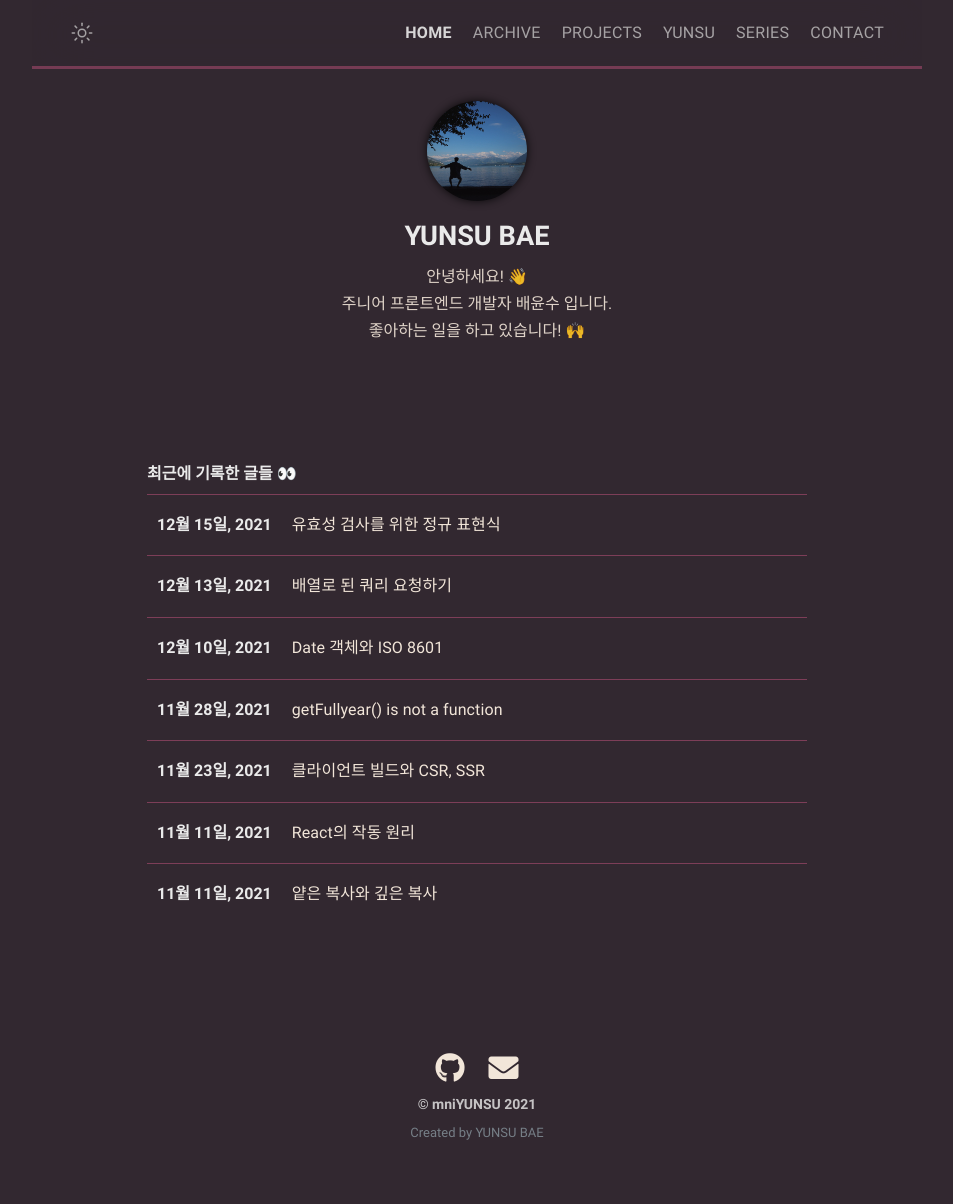
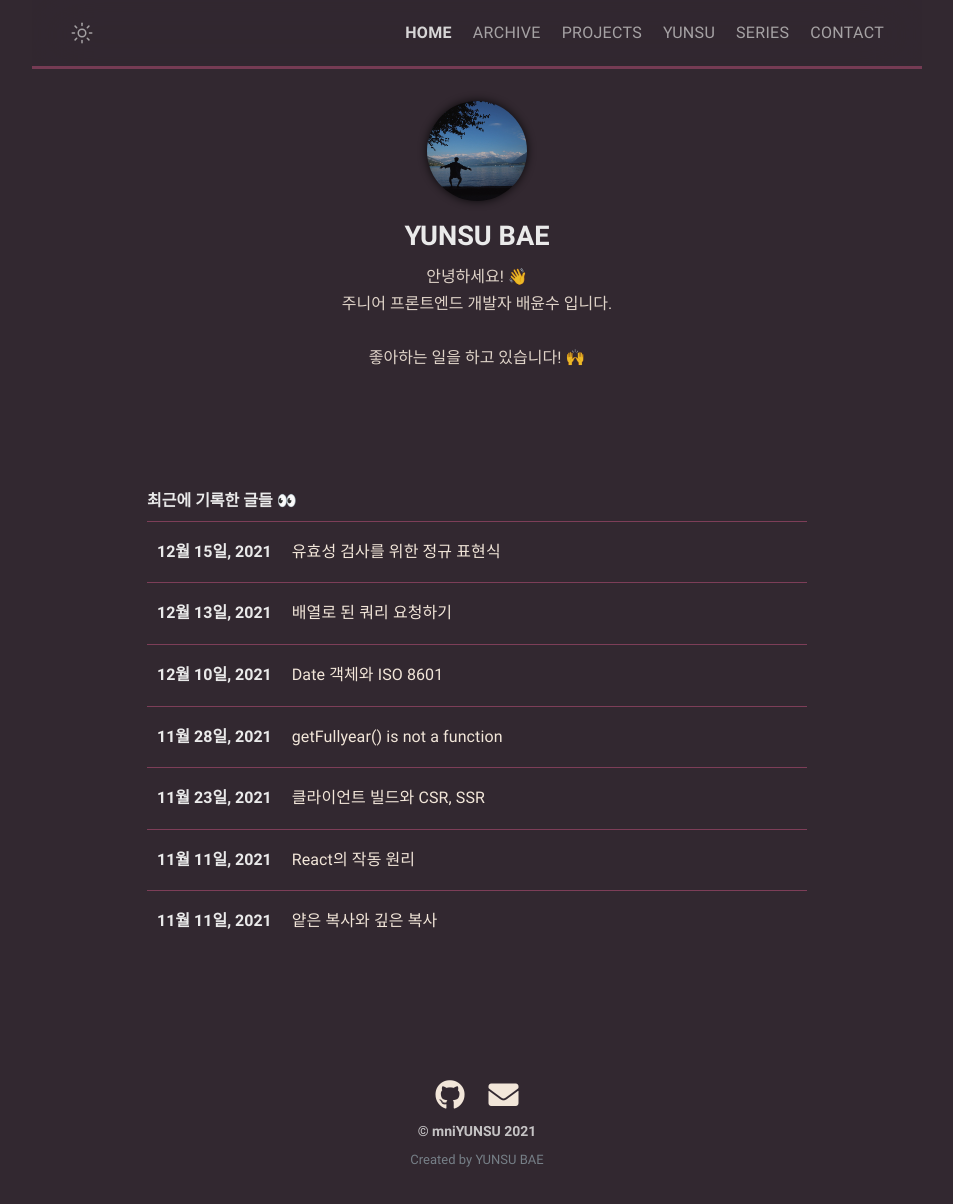
Before and after one commit to mniYUNSU/mniYUNSU.github.io, a Jekyll site: the page built from index.md, in a window 1280 px wide and 1204 px high. Shown: the whole window, without its empty margins (163-1116 px from the left). Built offline with Jekyll 4.4.1, drawn with Linux system fonts in a browser that asks for light colours.

Commit message:
구글 SEO

```diff
--- a/_config.yml
+++ b/_config.yml
@@ -14,7 +14,7 @@
   name: YUNSU BAE # author name
   bio: >- # tell to the world
     안녕하세요! 👋<br>
-    주니어 프론트엔드 개발자 배윤수 입니다.<br>좋아하는 일을 하고 있습니다! 🙌
+    주니어 프론트엔드 개발자 배윤수 입니다.<br><br>좋아하는 일을 하고 있습니다! 🙌
   biopost: >- # tell to the world
     주니어 웹 개발자 배윤수 입니다. 👋<br><br>
     예술의 영역을 동경하고 있어요. 🧑‍🎨🎨
--- a/google1615b124534e7c12.html
+++ b/google1615b124534e7c12.html
@@ -1 +1 @@
-google-site-verification: google1615b124534e7c12.html
+google-site-verification=Qjqo-k2jtvClCW7mqjnaa-dDPaf6hEFebBnyX4hEFjE
```
